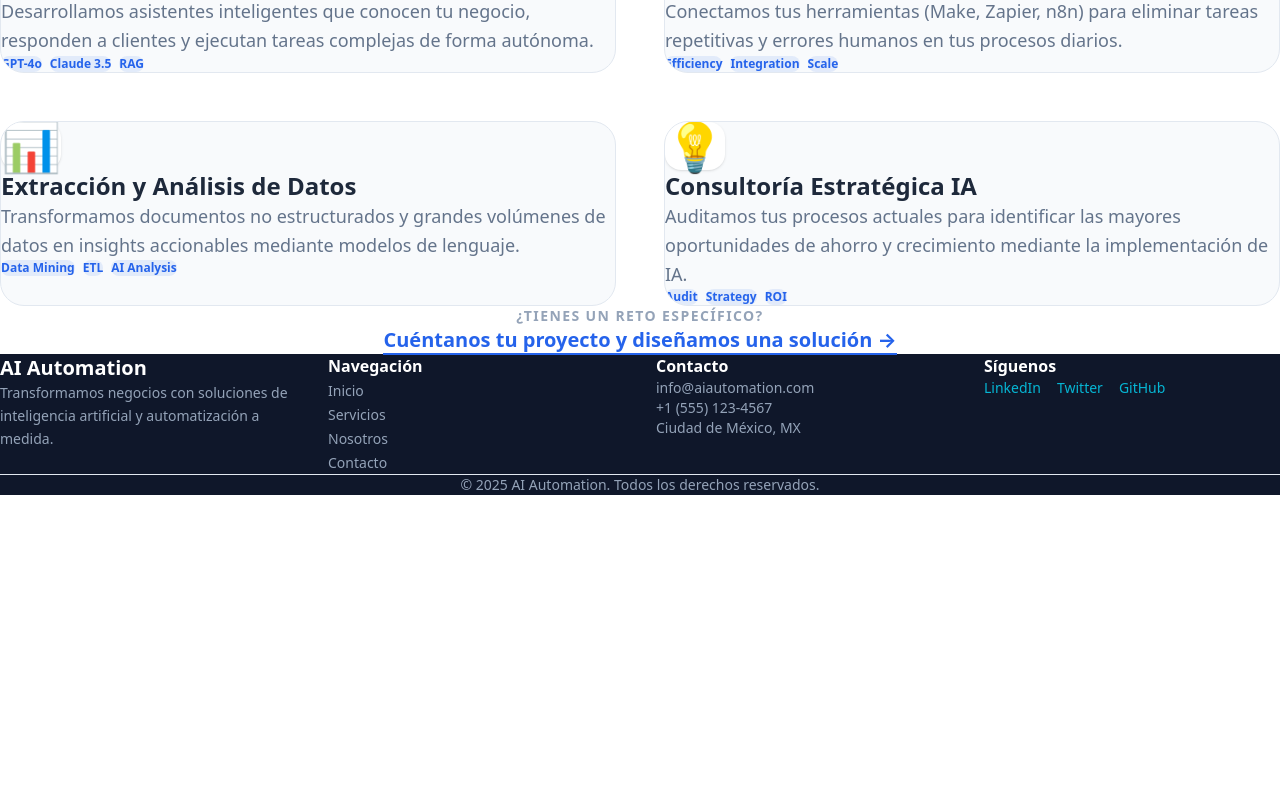
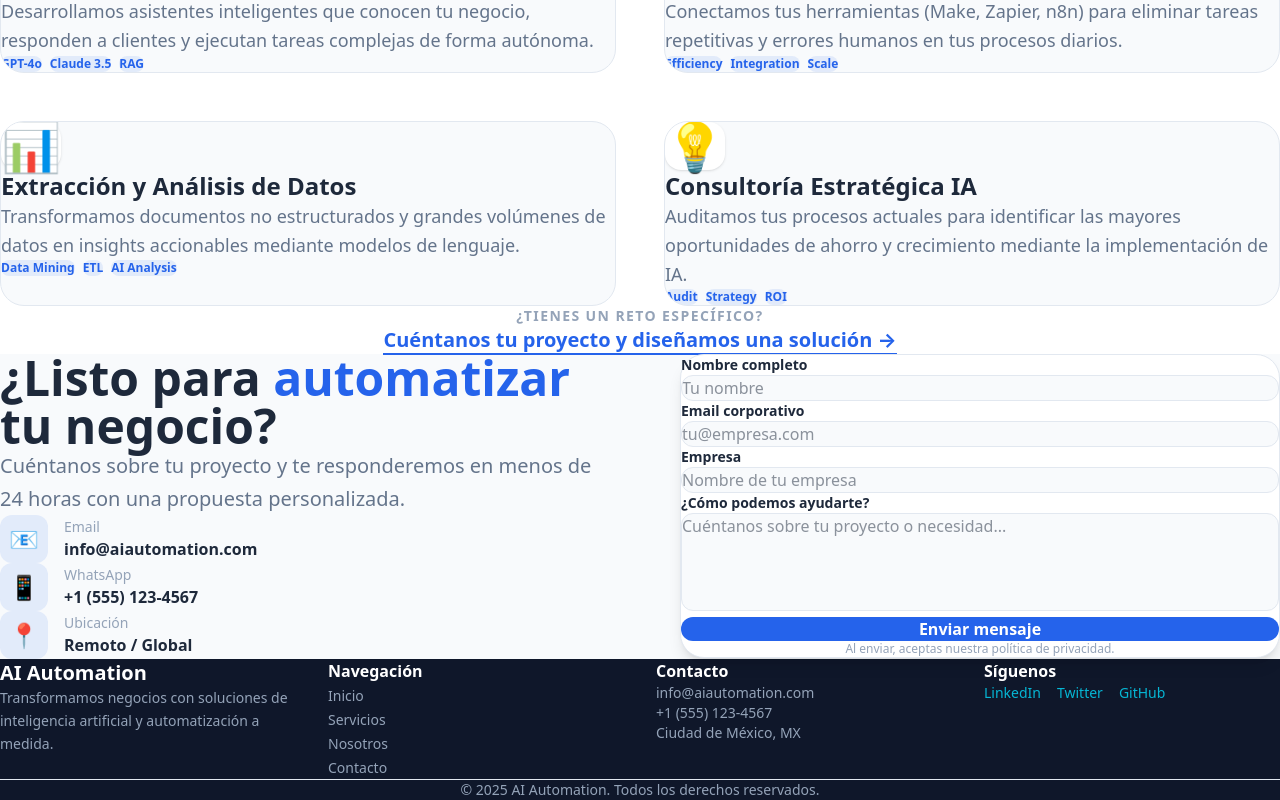
Before and after one commit to SebastianMoralesDuque/solutionaltech-openclaw, a React (Vite) app: page / in a window 1280 px wide. Shown: the part 813-1613 px from the top of the page. Before the commit the page ends 1308 px from the top, so only its background shows below. Built offline with nearby package versions, Linux system fonts and the light colour scheme.

Commit message:
feat: completar T017 - crear componente Contact.tsx con formulario de contacto

```diff
--- a/src/App.tsx
+++ b/src/App.tsx
@@ -1,6 +1,7 @@
 import { Navbar } from './components/Navbar';
 import { Hero } from './components/Hero';
 import { Services } from './components/Services';
+import { Contact } from './components/Contact';
 import { Footer } from './components/Footer';
 
 function App() {
@@ -13,6 +14,7 @@ function App() {
       <main>
         <Hero />
         <Services />
+        <Contact />
       </main>
       <Footer />
     </div>
--- /dev/null
+++ b/src/components/Contact.tsx
@@ -0,0 +1,205 @@
+// Contact.tsx - Componente de sección de contacto
+// Formulario de contacto con estilos de marca
+
+export function Contact() {
+  return (
+    <section
+      id="contacto"
+      className="py-20 md:py-32"
+      style={{ backgroundColor: 'var(--color-bg-secondary)' }}
+    >
+      <div className="max-w-7xl mx-auto px-4 sm:px-6 lg:px-8">
+        <div className="grid lg:grid-cols-2 gap-12 lg:gap-20 items-start">
+          {/* Info lado izquierdo */}
+          <div>
+            <h2
+              className="text-3xl md:text-5xl font-extrabold mb-6"
+              style={{ color: 'var(--color-text-primary)' }}
+            >
+              ¿Listo para <span style={{ color: 'var(--color-primary)' }}>automatizar</span> tu negocio?
+            </h2>
+            <p
+              className="text-lg md:text-xl mb-10 leading-relaxed"
+              style={{ color: 'var(--color-text-secondary)' }}
+            >
+              Cuéntanos sobre tu proyecto y te responderemos en menos de 24 horas
+              con una propuesta personalizada.
+            </p>
+
+            {/* Info de contacto */}
+            <div className="space-y-6">
+              <div className="flex items-center gap-4">
+                <div
+                  className="w-12 h-12 rounded-xl flex items-center justify-center"
+                  style={{ backgroundColor: 'rgba(37, 99, 235, 0.1)' }}
+                >
+                  <span className="text-2xl">📧</span>
+                </div>
+                <div>
+                  <p className="text-sm font-medium" style={{ color: 'var(--color-text-muted)' }}>Email</p>
+                  <a
+                    href="mailto:info@aiautomation.com"
+                    className="font-semibold hover:opacity-80 transition-opacity"
+                    style={{ color: 'var(--color-text-primary)' }}
+                  >
+                    info@aiautomation.com
+                  </a>
+                </div>
+              </div>
+
+              <div className="flex items-center gap-4">
+                <div
+                  className="w-12 h-12 rounded-xl flex items-center justify-center"
+                  style={{ backgroundColor: 'rgba(37, 99, 235, 0.1)' }}
+                >
+                  <span className="text-2xl">📱</span>
+                </div>
+                <div>
+                  <p className="text-sm font-medium" style={{ color: 'var(--color-text-muted)' }}>WhatsApp</p>
+                  <a
+                    href="https://wa.me/15551234567"
+                    className="font-semibold hover:opacity-80 transition-opacity"
+                    style={{ color: 'var(--color-text-primary)' }}
+                  >
+                    +1 (555) 123-4567
+                  </a>
+                </div>
+              </div>
+
+              <div className="flex items-center gap-4">
+                <div
+                  className="w-12 h-12 rounded-xl flex items-center justify-center"
+                  style={{ backgroundColor: 'rgba(37, 99, 235, 0.1)' }}
+                >
+                  <span className="text-2xl">📍</span>
+                </div>
+                <div>
+                  <p className="text-sm font-medium" style={{ color: 'var(--color-text-muted)' }}>Ubicación</p>
+                  <p className="font-semibold" style={{ color: 'var(--color-text-primary)' }}>
+                    Remoto / Global
+                  </p>
+                </div>
+              </div>
+            </div>
+          </div>
+
+          {/* Formulario lado derecho */}
+          <div
+            className="p-8 md:p-10 rounded-3xl border shadow-lg"
+            style={{
+              backgroundColor: 'var(--color-bg-primary)',
+              borderColor: 'var(--color-border)'
+            }}
+          >
+            <form className="space-y-6">
+              <div>
+                <label
+                  htmlFor="nombre"
+                  className="block text-sm font-semibold mb-2"
+                  style={{ color: 'var(--color-text-primary)' }}
+                >
+                  Nombre completo
+                </label>
+                <input
+                  type="text"
+                  id="nombre"
+                  name="nombre"
+                  placeholder="Tu nombre"
+                  className="w-full px-4 py-3 rounded-xl border transition-all focus:outline-none focus:ring-2"
+                  style={{
+                    backgroundColor: 'var(--color-bg-secondary)',
+                    borderColor: 'var(--color-border)',
+                    color: 'var(--color-text-primary)'
+                  }}
+                />
+              </div>
+
+              <div>
+                <label
+                  htmlFor="email"
+                  className="block text-sm font-semibold mb-2"
+                  style={{ color: 'var(--color-text-primary)' }}
+                >
+                  Email corporativo
+                </label>
+                <input
+                  type="email"
+                  id="email"
+                  name="email"
+                  placeholder="tu@empresa.com"
+                  className="w-full px-4 py-3 rounded-xl border transition-all focus:outline-none focus:ring-2"
+                  style={{
+                    backgroundColor: 'var(--color-bg-secondary)',
+                    borderColor: 'var(--color-border)',
+                    color: 'var(--color-text-primary)'
+                  }}
+                />
+              </div>
+
+              <div>
+                <label
+                  htmlFor="empresa"
+                  className="block text-sm font-semibold mb-2"
+                  style={{ color: 'var(--color-text-primary)' }}
+                >
+                  Empresa
+                </label>
+                <input
+                  type="text"
+                  id="empresa"
+                  name="empresa"
+                  placeholder="Nombre de tu empresa"
+                  className="w-full px-4 py-3 rounded-xl border transition-all focus:outline-none focus:ring-2"
+                  style={{
+                    backgroundColor: 'var(--color-bg-secondary)',
+                    borderColor: 'var(--color-border)',
+                    color: 'var(--color-text-primary)'
+                  }}
+                />
+              </div>
+
+              <div>
+                <label
+                  htmlFor="mensaje"
+                  className="block text-sm font-semibold mb-2"
+                  style={{ color: 'var(--color-text-primary)' }}
+                >
+                  ¿Cómo podemos ayudarte?
+                </label>
+                <textarea
+                  id="mensaje"
+                  name="mensaje"
+                  rows={4}
+                  placeholder="Cuéntanos sobre tu proyecto o necesidad..."
+                  className="w-full px-4 py-3 rounded-xl border transition-all focus:outline-none focus:ring-2 resize-none"
+                  style={{
+                    backgroundColor: 'var(--color-bg-secondary)',
+                    borderColor: 'var(--color-border)',
+                    color: 'var(--color-text-primary)'
+                  }}
+                />
+              </div>
+
+              <button
+                type="submit"
+                className="w-full py-4 rounded-xl font-bold text-white transition-all hover:shadow-lg hover:scale-[1.02]"
+                style={{ backgroundColor: 'var(--color-primary)' }}
+              >
+                Enviar mensaje
+              </button>
+
+              <p
+                className="text-xs text-center"
+                style={{ color: 'var(--color-text-muted)' }}
+              >
+                Al enviar, aceptas nuestra política de privacidad.
+              </p>
+            </form>
+          </div>
+        </div>
+      </div>
+    </section>
+  );
+}
+
+export default Contact;
```
Also changed, not shown: 1 other file (tests, documents, lock files or other folders).
